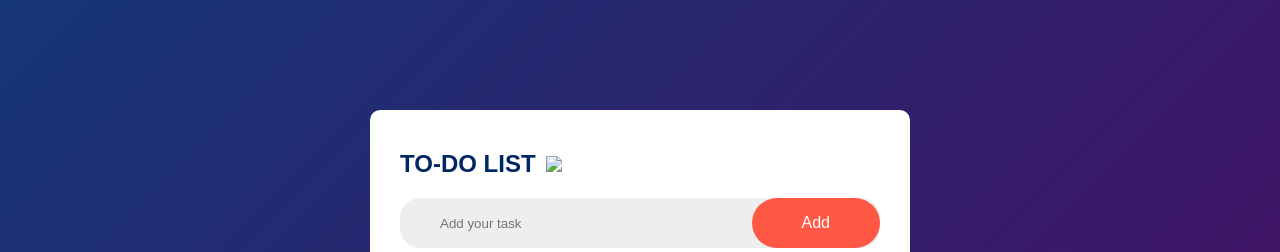
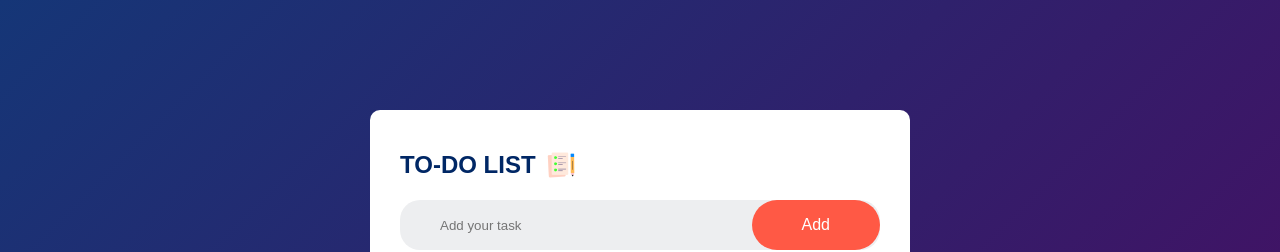
Before and after one commit to Parulll3008/To-do-list, a plain HTML site: page index.html in a window 1280 px wide. Shown: the top 252 px of the page. Drawn offline with Linux system fonts and the light colour scheme.

Commit message:
Fix HTML structure and update image source

```diff
--- a/index.html
+++ b/index.html
@@ -9,7 +9,7 @@
 <body>
     <div class="container">
         <div class="todo-app">
-            <h2>TO-DO LIST <img src="images/icon.png"></h2>
+            <h2>TO-DO LIST <img src="icon.png"></h2>
             <div class="row">
                 <input type="text" id="input-box" placeholder="Add your task">
                 <button onclick="addTask()"> Add </button>
@@ -23,4 +23,5 @@
     </div>
     <script src="scrit.js"></script>
 </body>
+
 </html>
```
